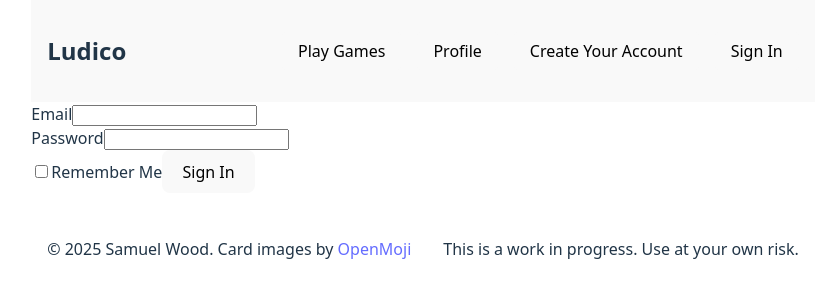
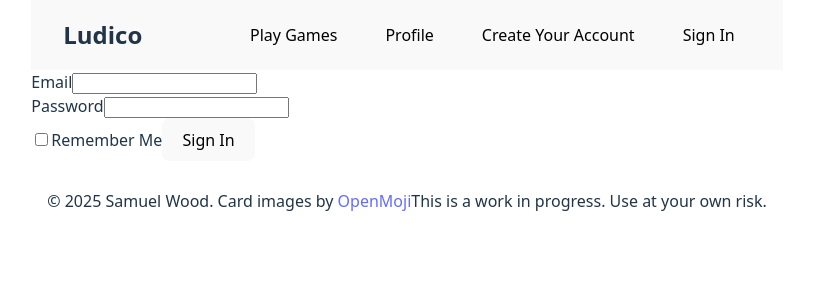
Before and after one commit to StrawberryBeds/games, a React (Vite) app: page /signin in a window 1280 px wide. Shown: the top 300 px of the page, without its empty margins (233-1061 px from the left). Built offline with nearby package versions, Linux system fonts and the light colour scheme; no server answers.

Commit message:
Balances header and footer margins and padding

```diff
--- a/src/App.css
+++ b/src/App.css
@@ -1,9 +1,8 @@
+/* src/App.css */
 #root {
   max-width: 1280px;
   margin: 0 auto;
-  padding: 2rem;
-  text-align: center;
-  width: 100%;
+  width: 100%; /* Ensures it respects max-width */
   min-height: 100vh;
   display: flex;
   flex-direction: column;
--- a/src/components/Footer.css
+++ b/src/components/Footer.css
@@ -8,7 +8,11 @@
   height: 10vh; /* Adjust the height as needed */
   min-height: 50px; /* Set a minimum height */
   max-height: 100px; /* Set a maximum height */
+  position: relative;
+  box-sizing: border-box;
 }
+
+
 
 /* Styles for light mode */
 @media (prefers-color-scheme: light) {
--- a/src/components/Header.css
+++ b/src/components/Header.css
@@ -2,13 +2,16 @@
   display: flex;
   justify-content: space-between;
   align-items: center;
-  padding: 1rem;
+  padding: 1rem 2rem; /* Match #root’s original padding (2rem left/right) */
   width: 100%;
   height: 10vh;
   min-height: 50px;
   max-height: 70px;
   background-color: #f9f9f9;
   position: relative;
+  margin: 0 auto; /* Center the header within #root */
+  max-width: none; /* Match #root’s max-width */
+  box-sizing: border-box; /* Include padding in width calculation */
 }
 
 .header-logo {
@@ -39,10 +42,10 @@
 /* Mobile styles */
 @media (max-width: 768px) {
   .hamburger {
-    display: block; /* Show hamburger on mobile */
+    display: block;
   }
   .header-nav {
-    display: none; /* Hide nav by default on mobile */
+    display: none; /* Hide by default on mobile */
     position: absolute;
     top: 100%;
     left: 0;
@@ -54,6 +57,6 @@
     gap: 0.5rem;
   }
   .header-nav.open {
-    display: flex; /* Show nav when menu is open */
+    display: flex; /* Show only when toggled */
   }
 }
--- a/src/components/Header.jsx
+++ b/src/components/Header.jsx
@@ -1,26 +1,25 @@
 import { useState } from 'react';
 import './Header.css';
-import { useNavigate } from 'react-router-dom';
 import SignOutButton from './SignOutButton.jsx';
 
 function Header() {
-  const [isMenuOpen, setIsMenuOpen] = useState(false);
-  const navigate = useNavigate();
+  const [isNavOpen, setIsNavOpen] = useState(false);
+
+  const toggleNav = () => {
+    setIsNavOpen(!isNavOpen);
+  };
 
   return (
     <header className="header">
       <div className="header-logo">Ludico</div>
-      <button
-        className="hamburger"
-        onClick={() => setIsMenuOpen(!isMenuOpen)}
-      >
-        ☰
+      <button className="hamburger" onClick={toggleNav}>
+        ☰ {/* Hamburger icon */}
       </button>
-      <nav className={`header-nav ${isMenuOpen ? 'open' : ''}`}>
-        <button onClick={() => navigate('/')}>Play Games</button>
-        <button onClick={() => navigate('/profile')}>Profile</button>
-        <button onClick={() => navigate('/signup')}>Create Your Account</button>
-        <button onClick={() => navigate('/signin')}>Sign In</button>
+      <nav className={`header-nav ${isNavOpen ? 'open' : ''}`}>
+        <button>Play Games</button>
+        <button>Profile</button>
+        <button>Create Your Account</button>
+        <button >Sign In</button>
         <SignOutButton />
       </nav>
     </header>
```
